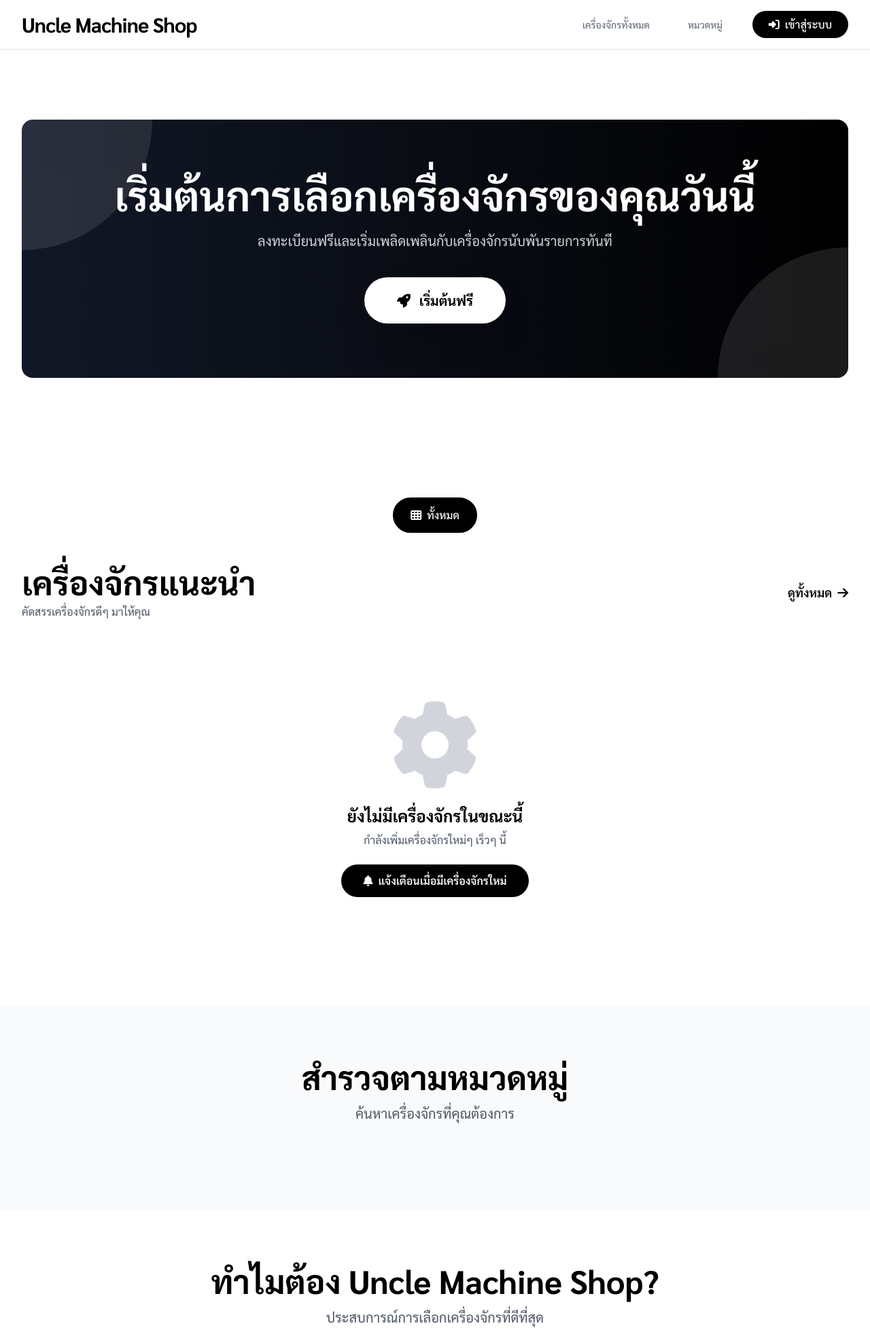
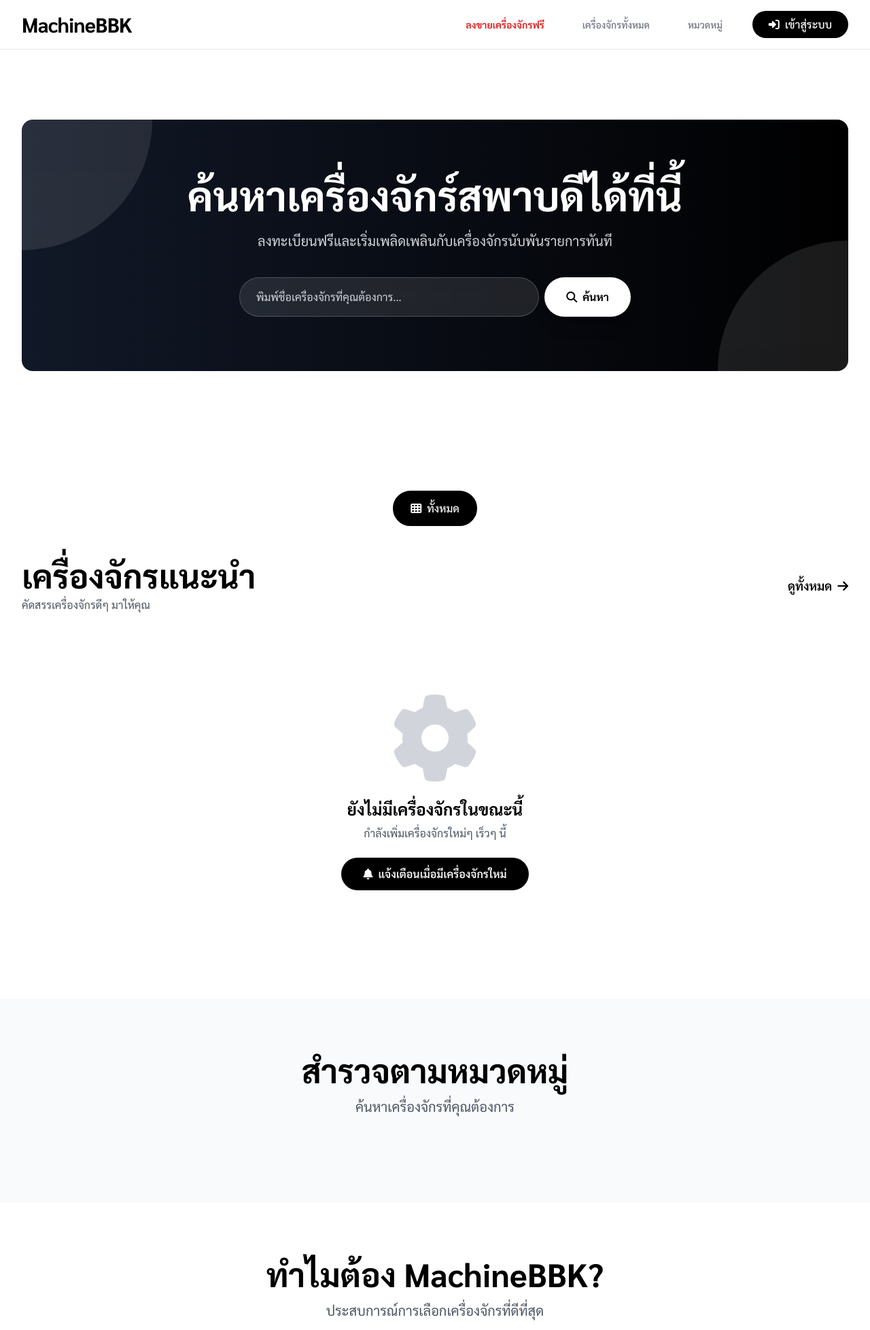
Before and after one commit to Thitphavanh/Uncle-Engineer-Machine-Shop, a Django app: page / in a window 1280 px wide. Shown: the top 1957 px of the page at 68% size. Run offline with Django 5.2, Linux system fonts and the light colour scheme; data that the repository does not hold is empty; some libraries are stand-ins or nearby versions.

Commit message:
Rebrand to MachineBBK and remove login requirement for guests

```diff
--- a/machine/templates/admin/machine_upload.html
+++ b/machine/templates/admin/machine_upload.html
@@ -1,6 +1,6 @@
 {% extends 'base.html' %}
 
-{% block title %}Uncle Machine Shop - อัพโหลด EBook Panel{% endblock %}
+{% block title %}MachineBBK - อัพโหลด EBook Panel{% endblock %}
 
 {% block content %}
 <div class="container mx-auto px-4 lg:px-8 py-8">
--- a/machine/templates/auth/login.html
+++ b/machine/templates/auth/login.html
@@ -1,7 +1,7 @@
 {% extends "base.html" %}
 {% load static %}
 
-{% block title %}เข้าสู่ระบบ - Uncle Machine Shop{% endblock %}
+{% block title %}เข้าสู่ระบบ - MachineBBK{% endblock %}
 
 {% block content %}
 <section class="min-h-screen flex items-center justify-center py-20 bg-gradient-to-br from-gray-50 to-gray-100">
--- a/machine/templates/machine/categories.html
+++ b/machine/templates/machine/categories.html
@@ -1,6 +1,6 @@
 {% extends "base.html" %}
 
-{% block title %}Uncle Machine Shop - หมวดหมู่เครื่องจักร{% endblock %}
+{% block title %}MachineBBK - หมวดหมู่เครื่องจักร{% endblock %}
 
 {% block content %}
 <div class="container mx-auto px-4 lg:px-8 py-8">
--- a/machine/templates/machine/category-detail.html
+++ b/machine/templates/machine/category-detail.html
@@ -1,7 +1,7 @@
 {% extends "base.html" %}
 {% load humanize %}
 
-{% block title %}Uncle Machine Shop - {{ category.name }}{% endblock %}
+{% block title %}MachineBBK - {{ category.name }}{% endblock %}
 
 {% block content %}
 <div class="container mx-auto px-4 lg:px-8 py-8">
--- a/machine/templates/machine/machine-detail.html
+++ b/machine/templates/machine/machine-detail.html
@@ -1,7 +1,7 @@
 {% extends "base.html" %}
 {% load humanize %}
 
-{% block title %}Uncle Machine Shop - {{ machine.title }}{% endblock %}
+{% block title %}MachineBBK - {{ machine.title }}{% endblock %}
 
 {% block content %}
 <div class="bg-gray-50 min-h-screen pb-12">
@@ -89,7 +89,7 @@
                             <!-- <span class="bg-red-100 text-red-600 text-xs font-bold px-2 py-1 rounded">ลดราคา</span> -->
                         </div>
                         <p class="text-xs text-gray-500 mt-2">
-                           <i class="fas fa-shield-alt mr-1"></i> รับประกันสินค้าคุณภาพจาก Uncle Engineer
+                           <i class="fas fa-shield-alt mr-1"></i> รับประกันสินค้าคุณภาพจาก MachineBBK
                         </p>
                     </div>
 
--- a/machine/templates/machine/machines.html
+++ b/machine/templates/machine/machines.html
@@ -1,7 +1,7 @@
 {% extends "base.html" %}
 {% load humanize %}
 
-{% block title %}Uncle Machine Shop - เครื่องจักรเครื่องจักร{% endblock %}
+{% block title %}MachineBBK - เครื่องจักรเครื่องจักร{% endblock %}
 
 {% block content %}
 <div class="container mx-auto px-4 lg:px-8 py-8">
--- a/machine/views.py
+++ b/machine/views.py
@@ -19,7 +19,6 @@
     return render(request, "index.html", context)
 
 
-@login_required(login_url="login")
 def machines(request):
     # Get filter parameters
     category_slug = request.GET.get("category", None)
@@ -60,7 +59,6 @@
     return render(request, "machine/machines.html", context)
 
 
-@login_required(login_url="login")
 def machine_detail(request, slug):
     machine = get_object_or_404(Machine, slug=slug, is_available=True)
     # Get all images related to this machine
@@ -88,7 +86,6 @@
     return render(request, "machine/categories.html", context)
 
 
-@login_required(login_url="login")
 def category_detail(request, slug):
     category = get_object_or_404(MachineCategory, slug=slug)
     machines = category.machines.filter(is_available=True).order_by("-id")
--- a/templates/base.html
+++ b/templates/base.html
@@ -5,26 +5,26 @@
     <meta name="viewport" content="width=device-width, initial-scale=1.0">
 
     <!-- SEO Meta Tags -->
-    <title>{% block title %}Uncle Machine Shop - แพลตฟอร์มเครื่องจักร{% endblock %}</title>
-    <meta name="description" content="{% block description %}Uncle Machine Shop แพลตฟอร์มเครื่องจักรและอุปกรณ์ชั้นนำของไทย มีเครื่องจักรมากกว่า 10,000 รายการ ครอบคลุมทุกหมวดหมู่ เข้าถึงได้ทุกที่ทุกเวลา{% endblock %}">
-    <meta name="keywords" content="{% block keywords %}เครื่องจักร, Machine, อุปกรณ์, Uncle Machine Shop, machine Thailand, เครื่องจักรออนไลน์{% endblock %}">
-    <meta name="author" content="Uncle Machine Shop">
+    <title>{% block title %}MachineBBK - แพลตฟอร์มเครื่องจักร{% endblock %}</title>
+    <meta name="description" content="{% block description %}MachineBBK แพลตฟอร์มเครื่องจักรและอุปกรณ์ชั้นนำของไทย มีเครื่องจักรมากกว่า 10,000 รายการ ครอบคลุมทุกหมวดหมู่ เข้าถึงได้ทุกที่ทุกเวลา{% endblock %}">
+    <meta name="keywords" content="{% block keywords %}เครื่องจักร, Machine, อุปกรณ์, MachineBBK, machine Thailand, เครื่องจักรออนไลน์{% endblock %}">
+    <meta name="author" content="MachineBBK">
     <meta name="robots" content="index, follow">
     <link rel="canonical" href="{% block canonical %}{{ request.build_absolute_uri }}{% endblock %}">
 
     <!-- Open Graph Meta Tags -->
-    <meta property="og:title" content="{% block og_title %}Uncle Machine Shop - แพลตฟอร์มเครื่องจักรและอุปกรณ์ชั้นนำของไทย{% endblock %}">
-    <meta property="og:description" content="{% block og_description %}Uncle Machine Shop แพลตฟอร์มเครื่องจักรและอุปกรณ์ชั้นนำของไทย มีเครื่องจักรมากกว่า 10,000 รายการ{% endblock %}">
+    <meta property="og:title" content="{% block og_title %}MachineBBK - แพลตฟอร์มเครื่องจักรและอุปกรณ์ชั้นนำของไทย{% endblock %}">
+    <meta property="og:description" content="{% block og_description %}MachineBBK แพลตฟอร์มเครื่องจักรและอุปกรณ์ชั้นนำของไทย มีเครื่องจักรมากกว่า 10,000 รายการ{% endblock %}">
     <meta property="og:type" content="{% block og_type %}website{% endblock %}">
     <meta property="og:url" content="{{ request.build_absolute_uri }}">
     <meta property="og:image" content="{% block og_image %}{{ request.scheme }}://{{ request.get_host }}/static/images/og-image.jpg{% endblock %}">
-    <meta property="og:site_name" content="Uncle Machine Shop">
+    <meta property="og:site_name" content="MachineBBK">
     <meta property="og:locale" content="th_TH">
 
     <!-- Twitter Card Meta Tags -->
     <meta name="twitter:card" content="summary_large_image">
-    <meta name="twitter:title" content="{% block twitter_title %}Uncle Machine Shop - แพลตฟอร์มเครื่องจักรและอุปกรณ์ชั้นนำของไทย{% endblock %}">
-    <meta name="twitter:description" content="{% block twitter_description %}Uncle Machine Shop แพลตฟอร์มเครื่องจักรและอุปกรณ์ชั้นนำของไทย{% endblock %}">
+    <meta name="twitter:title" content="{% block twitter_title %}MachineBBK - แพลตฟอร์มเครื่องจักรและอุปกรณ์ชั้นนำของไทย{% endblock %}">
+    <meta name="twitter:description" content="{% block twitter_description %}MachineBBK แพลตฟอร์มเครื่องจักรและอุปกรณ์ชั้นนำของไทย{% endblock %}">
     <meta name="twitter:image" content="{% block twitter_image %}{{ request.scheme }}://{{ request.get_host }}/static/images/og-image.jpg{% endblock %}">
 
     <!-- Additional SEO -->
@@ -128,13 +128,17 @@
                 <div class="flex items-center justify-between">
                     <!-- Logo -->
                     <a href="/" class="text-3xl font-bold tracking-tight">
-                        Uncle Machine Shop
+                        MachineBBK
                     </a>
 
                     <!-- Desktop Menu -->
                     <div class="hidden lg:flex items-center space-x-8">
+                        <a href="{% url 'contact' %}" class="text-red-600 hover:text-red-700 px-3 py-2 rounded-md text-sm font-bold ">
+                           </i>ลงขายเครื่องจักรฟรี
+                        </a>
                         <a href="{% url 'machines' %}" class="text-gray-500 hover:text-gray-900 px-3 py-2 rounded-md text-sm font-medium">เครื่องจักรทั้งหมด</a>
-                    <a href="{% url 'categories' %}" class="text-gray-500 hover:text-gray-900 px-3 py-2 rounded-md text-sm font-medium">หมวดหมู่</a>
+                        <a href="{% url 'categories' %}" class="text-gray-500 hover:text-gray-900 px-3 py-2 rounded-md text-sm font-medium">หมวดหมู่</a>
+
 
 
 
@@ -166,6 +170,9 @@
             <!-- Mobile Menu -->
             <div id="mobileMenu" class="mobile-menu lg:hidden border-t border-gray-100">
                 <div class="py-4 space-y-3">
+                    <a href="{% url 'contact' %}" class="text-red-600 hover:text-red-700 px-3 py-2 rounded-md text-sm font-bold">
+                        ลงขายเครื่องจักรฟรี
+                    </a>
                     <a href="{% url 'machines' %}" class="block py-2 text-base font-medium hover:bg-gray-50 px-4 rounded">เครื่องจักรทั้งหมด</a>
                     <a href="{% url 'categories' %}" class="block py-2 text-base font-medium hover:bg-gray-50 px-4 rounded">หมวดหมู่เครื่องจักร</a>
 
@@ -213,7 +220,7 @@
             <div class="grid md:grid-cols-2 lg:grid-cols-4 gap-8 mb-8">
                 <!-- Company Info -->
                 <div>
-                    <h3 class="text-2xl font-bold mb-4">Uncle Machine Shop</h3>
+                    <h3 class="text-2xl font-bold mb-4">MachineBBK</h3>
                     <p class="text-gray-600 mb-4">
                         แพลตฟอร์มเครื่องจักรและอุปกรณ์ชั้นนำของไทย
                     </p>
@@ -280,7 +287,7 @@
 
             <!-- Copyright -->
             <div class="border-t border-gray-200 pt-8 text-center text-gray-600 text-sm">
-                <p>&copy; 2025 Uncle Machine Shop. All rights reserved.</p>
+                <p>&copy; 2025 MachineBBK. All rights reserved.</p>
             </div>
         </div>
     </footer>
@@ -365,8 +372,8 @@
     {
         "@context": "https://schema.org",
         "@type": "WebSite",
-        "name": "Uncle Machine Shop",
-        "alternateName": "Uncle Machine Shop",
+        "name": "MachineBBK",
+        "alternateName": "MachineBBK",
         "url": "{{ request.scheme }}://{{ request.get_host }}",
         "description": "แพลตฟอร์มเครื่องจักรและอุปกรณ์ชั้นนำของไทย มีเครื่องจักรมากกว่า 10,000 รายการ",
         "potentialAction": {
@@ -381,7 +388,7 @@
     {
         "@context": "https://schema.org",
         "@type": "Organization",
-        "name": "Uncle Machine Shop",
+        "name": "MachineBBK",
         "url": "{{ request.scheme }}://{{ request.get_host }}",
         "logo": "{{ request.scheme }}://{{ request.get_host }}/static/images/logo.png",
         "description": "แพลตฟอร์มเครื่องจักรและอุปกรณ์ชั้นนำของไทย",
--- a/templates/index.html
+++ b/templates/index.html
@@ -2,19 +2,19 @@
 {% load static %}
 {% load humanize %}
 
-{% block title %}Uncle Machine Shop - แพลตฟอร์มเครื่องจักร{% endblock %}
+{% block title %}MachineBBK - แพลตฟอร์มเครื่องจักร{% endblock %}
 
-{% block description %}Uncle Machine Shop แพลตฟอร์มเครื่องจักร มีเครื่องจักรมากกว่า 10,000 รายการ ครอบคลุมทุกหมวดหมู่ เข้าถึงได้ทุกที่ทุกเวลา{% endblock %}
+{% block description %}MachineBBK แพลตฟอร์มเครื่องจักร มีเครื่องจักรมากกว่า 10,000 รายการ ครอบคลุมทุกหมวดหมู่ เข้าถึงได้ทุกที่ทุกเวลา{% endblock %}
 
-{% block keywords %}เครื่องจักร, Machine, อุปกรณ์, Uncle Machine Shop, machine Thailand, เครื่องจักรออนไลน์, แพลตฟอร์มเครื่องจักรไทย, เครื่องจักรแนะนำ, เครื่องจักรมาใหม่{% endblock %}
+{% block keywords %}เครื่องจักร, Machine, อุปกรณ์, MachineBBK, machine Thailand, เครื่องจักรออนไลน์, แพลตฟอร์มเครื่องจักรไทย, เครื่องจักรแนะนำ, เครื่องจักรมาใหม่{% endblock %}
 
-{% block og_title %}Uncle Machine Shop - แพลตฟอร์มเครื่องจักร{% endblock %}
+{% block og_title %}MachineBBK - แพลตฟอร์มเครื่องจักร{% endblock %}
 
 {% block og_description %}เริ่มต้นการเลือกเครื่องจักรของคุณวันนี้ กับเครื่องจักรนับพันรายการ เข้าถึงได้ทุกอุปกรณ์ ซิงค์ข้ามอุปกรณ์{% endblock %}
 
 {% block og_type %}website{% endblock %}
 
-{% block twitter_title %}Uncle Machine Shop - แพลตฟอร์มเครื่องจักร{% endblock %}
+{% block twitter_title %}MachineBBK - แพลตฟอร์มเครื่องจักร{% endblock %}
 
 {% block twitter_description %}เริ่มต้นการเลือกเครื่องจักรของคุณวันนี้ กับเครื่องจักรนับพันรายการ เข้าถึงได้ทุกอุปกรณ์{% endblock %}
 
@@ -31,15 +31,19 @@
 
             <div class="relative z-10">
                 <h2 class="text-4xl lg:text-6xl font-bold mb-6">
-                    เริ่มต้นการเลือกเครื่องจักรของคุณวันนี้
+                    ค้นหาเครื่องจักร์สพาบดีได้ที่นี้
                 </h2>
                 <p class="text-xl text-gray-300 mb-10 max-w-2xl mx-auto">
                     ลงทะเบียนฟรีและเริ่มเพลิดเพลินกับเครื่องจักรนับพันรายการทันที
                 </p>
-                <button class="bg-white text-black px-12 py-5 rounded-full font-bold text-xl hover:bg-gray-100 transition-all hover:scale-105 shadow-2xl">
-                    <i class="fas fa-rocket mr-2"></i>
-                    เริ่มต้นฟรี
-                </button>
+                <form action="{% url 'machines' %}" method="get" class="max-w-xl mx-auto flex gap-2">
+                    <input type="text" name="search" placeholder="พิมพ์ชื่อเครื่องจักรที่คุณต้องการ..."
+                           class="flex-1 bg-white/10 backdrop-blur-md border border-white/20 text-white placeholder-gray-300 px-6 py-4 rounded-full focus:outline-none focus:ring-2 focus:ring-white">
+                    <button type="submit" class="bg-white text-black px-8 py-4 rounded-full font-bold hover:bg-gray-100 transition-all hover:scale-105 shadow-xl flex items-center">
+                        <i class="fas fa-search mr-2"></i>
+                        ค้นหา
+                    </button>
+                </form>
             </div>
         </div>
     </div>
@@ -143,11 +147,11 @@
                         <div class="font-bold text-indigo-600">฿{{ machine.price|intcomma }}</div>
                     </div>
 
-                    <form action="{% url 'cart_add' machine.id %}" method="post" class="mt-3 relative z-20">
+                    <form action="{% url 'machine_detail' machine.slug %}" method="post" class="mt-3 relative z-20">
                         {% csrf_token %}
                         <input type="hidden" name="quantity" value="1">
                         <button type="submit" class="w-full bg-gray-900 text-white px-4 py-2 rounded-lg text-sm font-medium hover:bg-black transition flex items-center justify-center">
-                            <i class="fas fa-cart-plus mr-2"></i>ใส่ตะกร้า
+                            <i class="fas fa-cart-plus mr-2"></i>รายละเอียดเพิ่มเติม
                         </button>
                     </form>
 
@@ -214,7 +218,7 @@
 <section class="py-20 bg-white">
     <div class="container mx-auto px-4 lg:px-8">
         <div class="text-center mb-16">
-            <h2 class="text-4xl lg:text-5xl font-bold mb-4">ทำไมต้อง Uncle Machine Shop?</h2>
+            <h2 class="text-4xl lg:text-5xl font-bold mb-4">ทำไมต้อง MachineBBK?</h2>
             <p class="text-xl text-gray-600">ประสบการณ์การเลือกเครื่องจักรที่ดีที่สุด</p>
         </div>
 
--- a/templates/pages/about.html
+++ b/templates/pages/about.html
@@ -1,12 +1,12 @@
 {% extends 'base.html' %}
 
-{% block title %}Uncle Machine Shop - เกี่ยวกับเรา{% endblock %}
+{% block title %}MachineBBK - เกี่ยวกับเรา{% endblock %}
 
 {% block content %}
 <div class="container mx-auto px-4 lg:px-8 py-12">
     <!-- Hero Section -->
     <div class="text-center mb-16">
-        <h1 class="text-5xl font-bold mb-6">เกี่ยวกับ Uncle Machine Shop</h1>
+        <h1 class="text-5xl font-bold mb-6">เกี่ยวกับ MachineBBK</h1>
         <p class="text-xl text-gray-600 max-w-3xl mx-auto">
             แพลตฟอร์มเครื่องจักรจาก Uncle Engineer ที่มุ่งมั่นนำเสนอเครื่องจักรและอุปกรณ์คุณภาพสูงให้กับทุกคน
         </p>
--- a/templates/pages/careers.html
+++ b/templates/pages/careers.html
@@ -1,6 +1,6 @@
 {% extends 'base.html' %}
 
-{% block title %}Uncle Machine Shop - ร่วมงานกับเรา{% endblock %}
+{% block title %}MachineBBK - ร่วมงานกับเรา{% endblock %}
 
 {% block content %}
 <div class="container mx-auto px-4 lg:px-8 py-12">
@@ -14,7 +14,7 @@
 
     <!-- Why Join Us Section -->
     <div class="bg-black text-white rounded-3xl p-12 mb-16">
-        <h2 class="text-3xl font-bold mb-12 text-center">ทำไมต้องร่วมงานกับ Uncle Machine Shop</h2>
+        <h2 class="text-3xl font-bold mb-12 text-center">ทำไมต้องร่วมงานกับ MachineBBK</h2>
         <div class="grid md:grid-cols-3 gap-8">
             <div class="text-center">
                 <div class="w-16 h-16 bg-white text-black rounded-full flex items-center justify-center mb-4 mx-auto">
@@ -237,7 +237,7 @@
                     4
                 </div>
                 <h3 class="font-bold mb-2">เริ่มงาน</h3>
-                <p class="text-gray-600 text-sm">ยินดีต้อนรับสู่ Uncle Machine Shop!</p>
+                <p class="text-gray-600 text-sm">ยินดีต้อนรับสู่ MachineBBK!</p>
             </div>
         </div>
     </div>
--- a/templates/pages/contact.html
+++ b/templates/pages/contact.html
@@ -1,6 +1,6 @@
 {% extends 'base.html' %}
 
-{% block title %}Uncle Machine Shop - ติดต่อเรา{% endblock %}
+{% block title %}MachineBBK - ติดต่อเรา{% endblock %}
 
 {% block content %}
 <div class="container mx-auto px-4 lg:px-8 py-12">
@@ -8,7 +8,7 @@
     <div class="text-center mb-16">
         <h1 class="text-5xl font-bold mb-6">ติดต่อเรา</h1>
         <p class="text-xl text-gray-600 max-w-3xl mx-auto">
-            ทีมงาน Uncle Machine Shop ยินดีให้บริการและตอบคำถามของคุณ ติดต่อเราผ่านช่องทางด้านล่าง
+            ทีมงาน MachineBBK ยินดีให้บริการและตอบคำถามของคุณ ติดต่อเราผ่านช่องทางด้านล่าง
         </p>
     </div>
 
```
Also changed, not shown: templates/pages/partners.html (+4 -4 lines), templates/pages/privacy-policy.html (+4 -4 lines), templates/pages/terms-of-service.html (+6 -6 lines).
